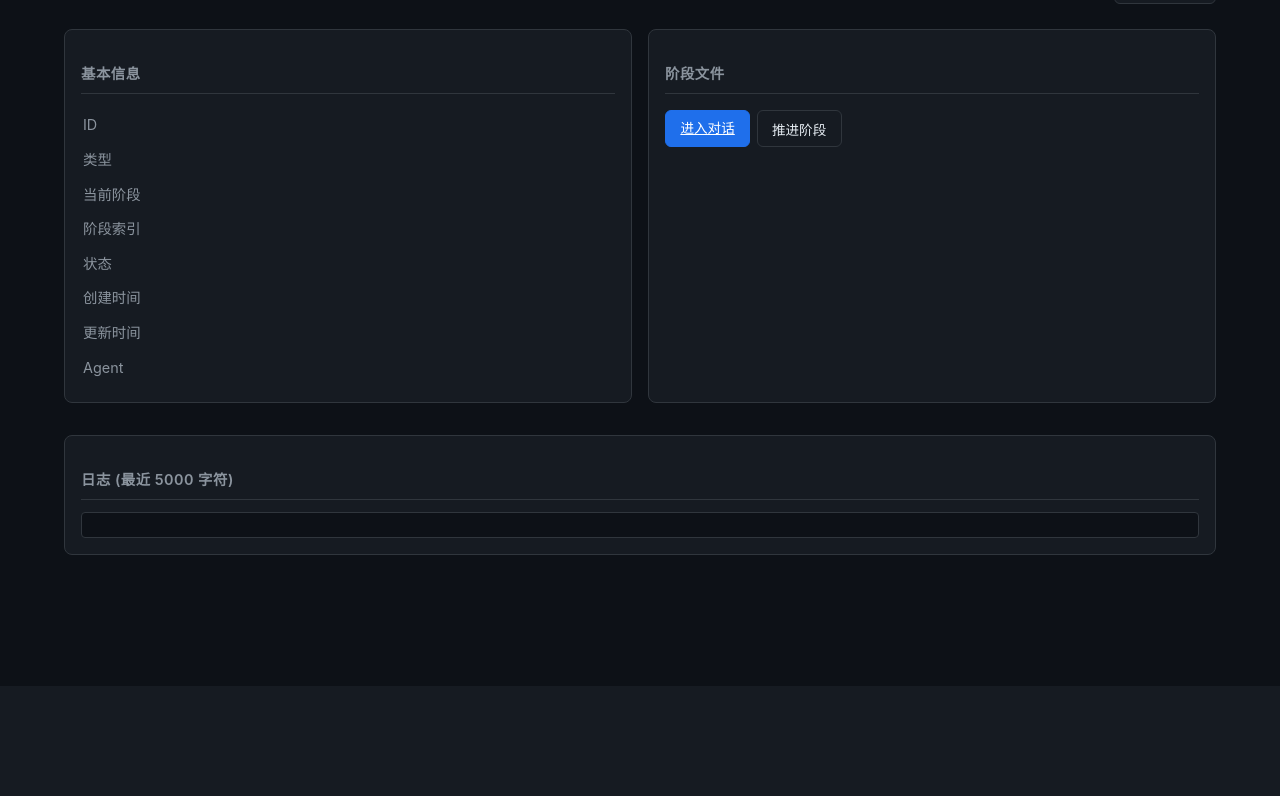
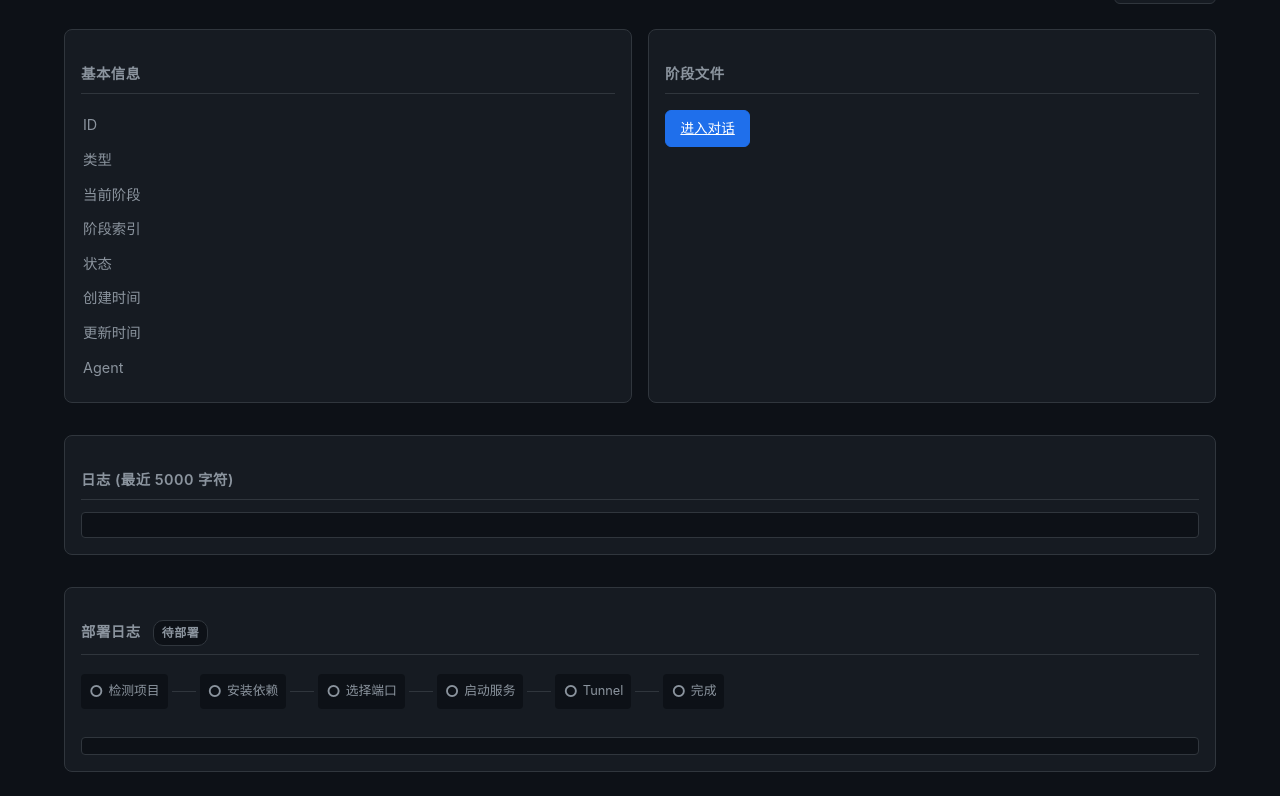
Before and after one commit to yuefengwang/harness-flow, a FastAPI app: template sw_lib/web/templates/detail.html in a window 1280 px wide. Shown: the part 114-910 px from the top of the page. Before the commit the page ends 669 px from the top, so only its background shows below. Run offline with FastAPI, Linux system fonts and the light colour scheme; the template is opened without the code that fills it, so the values that code supplies are empty.

```diff
--- a/sw_lib/cli/main.py
+++ b/sw_lib/cli/main.py
@@ -85,6 +85,7 @@ def main():
     p_deploy.add_argument("--name", help="任务名称 (默认从 .sw-context 检测)")
     p_deploy.add_argument("--port", type=int, default=8000, help="首选端口 (默认 8000)")
     p_deploy.add_argument("--no-tunnel", action="store_true", help="跳过 Cloudflare Tunnel")
+    p_deploy.add_argument("--agent", help="指定 Agent 类型/角色 (如 opencode, gemini)")
 
     # dashboard
     p_dash = subparsers.add_parser("dashboard", help="启动 Web Dashboard")
--- a/sw_lib/ui/tui.py
+++ b/sw_lib/ui/tui.py
@@ -83,6 +83,23 @@ _OPTION_LINE_PATTERN = re.compile(
     r'^\s*(\d+|[A-Z])[.、)\uff09\u3001：:]\s+',
     re.UNICODE
 )
+
+# 描述性步骤特征：如果选项文本包含以下信号，说明这不是选项而是编号步骤
+_STEP_SIGNAL_PATTERNS = [
+    r'→',                          # flow arrow (最可靠信号)
+    r'`[^`]+`',                    # backtick code
+    r'\b(?:pip|npm|git|curl|docker|mvn|yarn|npx)\b',  # CLI commands
+    r'\b(?:install|deploy|build|configure|scan|detect|compile|run)\b', # build/exec verbs
+    r'\b(?:localhost|http[s]?://)', # URLs
+    r'\b(?:ModuleNotFoundError|ImportError|PermissionError)\b',  # error names
+]
+
+def _looks_like_step(text: str) -> bool:
+    """检查文本是否像描述性步骤而非选项标签"""
+    for pat in _STEP_SIGNAL_PATTERNS:
+        if re.search(pat, text, re.IGNORECASE):
+            return True
+    return False
 
 def _has_question_context(messages) -> bool:
     """检查消息块中是否包含提问信号（问号或选择类关键词）。
@@ -198,6 +215,12 @@ def extract_options(lines: List[Tuple[str, str]], max_age: int = 20) -> List[Tup
                     break
     # 恢复为正向顺序（从上到下）
     options_reversed.reverse()
+
+    # 选项内容过滤器：排除看起来像"描述性步骤"的编号行
+    # 如果任何选项文本包含 → 箭头或 CLI 命令等步骤特征，则判定为描述性步骤
+    if options_reversed and any(_looks_like_step(text) for _, text in options_reversed):
+        return []
+
     return options_reversed
 
 
--- a/sw_lib/web/engine_manager.py
+++ b/sw_lib/web/engine_manager.py
@@ -43,7 +43,7 @@ class WebEngineSession:
 
     def _web_add_log(self, source: str, msg: str):
         self._push_event({"type": "log", "source": source, "msg": msg, "ts": now()})
-        sw_log(self.task_name, f"[web] {source}: {msg[:200]}", source)
+        sw_log(self.task_name, f"[web] {source}: {msg[:1000]}", source)
 
     def _web_is_running(self) -> bool:
         return self._alive
--- a/sw_lib/web/routes/tasks.py
+++ b/sw_lib/web/routes/tasks.py
@@ -13,8 +13,10 @@ from fastapi.templating import Jinja2Templates
 
 from ...core.service import _service, TaskError
 from ...core.config import STAGES, STAGE_NAMES, TASKS
-from ...core.deploy import run_deploy_agent
+from ...core.deploy_orchestrator import DeployOrchestrator
 import threading
+import json
+import asyncio
 from ..cloudflared import stop_tunnel as stop_cloudflared_tunnel
 
 router = APIRouter()
@@ -150,12 +152,88 @@ async def task_deploy(name: str):
         return HTMLResponse(f"<div class='error'>{e}</div>", status_code=400)
 
     target_dir = st.get("target_dir", "")
-    threading.Thread(
-        target=run_deploy_agent,
-        args=(name, target_dir),
-        daemon=True,
-    ).start()
+
+    def _run_deploy():
+        orchestrator = DeployOrchestrator(
+            name=name,
+            target_dir=target_dir,
+            log_callback=lambda msg: None,
+        )
+        orchestrator.run()
+
+    threading.Thread(target=_run_deploy, daemon=True).start()
     return HTMLResponse(content=_task_table_html())
+
+
+@router.get("/tasks/{name}/deploy/sse")
+async def task_deploy_sse(name: str, request: Request):
+    """SSE 端点：实时推送部署日志（JSON 格式事件）"""
+    from fastapi.responses import StreamingResponse
+
+    deploy_log = TASKS / name / ".deploy_log"
+
+    async def event_generator():
+        last_size = 0
+        if deploy_log.exists():
+            last_size = deploy_log.stat().st_size
+            # 发送初始内容
+            content = deploy_log.read_text(encoding="utf-8")
+            if content:
+                for line in content.splitlines():
+                    yield f"data: {json.dumps({'type': 'log', 'text': line})}\n\n"
+
+        # 轮询新内容直到部署完成
+        while True:
+            if await request.is_disconnected():
+                break
+            try:
+                if deploy_log.exists():
+                    current_size = deploy_log.stat().st_size
+                    if current_size > last_size:
+                        with open(deploy_log, "r") as f:
+                            f.seek(last_size)
+                            new_data = f.read()
+                            if new_data:
+                                for line in new_data.splitlines():
+                                    yield f"data: {json.dumps({'type': 'log', 'text': line})}\n\n"
+                            last_size = f.tell()
+
+                # 检查部署是否完成
+                st = _service.get_task_state(name)
+                ds = st.get("deploy_status", "")
+                if ds in ("deployed", "deploy_failed"):
+                    url = st.get("deploy_url", "")
+                    yield f"data: {json.dumps({'type': 'done', 'status': ds, 'url': url})}\n\n"
+                    break
+            except Exception:
+                pass
+            await asyncio.sleep(0.5)
+
+    return StreamingResponse(
+        event_generator(),
+        media_type="text/event-stream",
+        headers={
+            "Cache-Control": "no-cache",
+            "Connection": "keep-alive",
+            "X-Accel-Buffering": "no",
+        },
+    )
+
+
+@router.get("/tasks/{name}/deploy/status")
+async def task_deploy_status(name: str):
+    """返回当前部署状态"""
+    try:
+        st = _service.get_task_state(name)
+    except TaskError:
+        return HTMLResponse("任务不存在", status_code=404)
+
+    return {
+        "status": st.get("deploy_status", "idle"),
+        "url": st.get("deploy_url", ""),
+        "step": st.get("deploy_step", ""),
+        "task_name": name,
+    }
 
 
 def _task_table_html() -> str:
@@ -189,8 +267,6 @@ def _task_table_html() -> str:
                 elif ds == "deploy_failed":
                     actions_html += '<span class="status-failed">部署失败</span> '
                     actions_html += f'<button class="btn-success" hx-post="/tasks/{t["id"]}/deploy" hx-target="#task-list" hx-swap="outerHTML">重试</button>'
-            else:
-                actions_html += f'<button hx-post="/tasks/{t["id"]}/advance" hx-target="#task-list" hx-swap="outerHTML">推进</button>'
             actions_html += f'<button class="danger" hx-post="/tasks/{t["id"]}/remove" hx-target="#task-list" hx-swap="outerHTML" hx-confirm="确认移除任务 {t["id"]}?">删除</button>'
             actions_html += '</td>'
             lines.append(
--- a/sw_lib/web/static/css/dashboard.css
+++ b/sw_lib/web/static/css/dashboard.css
@@ -653,3 +653,104 @@ h3 {
     background: #2ea043;
     opacity: 0.95;
 }
+
+/* ── Deploy Step Indicators ── */
+.deploy-steps {
+    display: flex;
+    align-items: center;
+    gap: 0;
+    margin-bottom: 1rem;
+    padding: 0.75rem 0;
+    overflow-x: auto;
+}
+
+.step-item {
+    display: flex;
+    align-items: center;
+    gap: 0.3rem;
+    font-size: 0.8rem;
+    white-space: nowrap;
+    padding: 0.3rem 0.5rem;
+    border-radius: 4px;
+    background: var(--bg);
+}
+
+.step-item.step-pending {
+    color: var(--text-dim);
+}
+
+.step-item.step-active,
+.step-item.step-进行中 {
+    color: var(--warning);
+    background: rgba(210, 153, 34, 0.1);
+}
+
+.step-item.step-完成,
+.step-item.step-done {
+    color: var(--success);
+    background: rgba(63, 185, 80, 0.1);
+}
+
+.step-icon {
+    font-size: 1rem;
+    font-weight: bold;
+}
+
+.step-connector {
+    width: 1.5rem;
+    height: 1px;
+    background: var(--border);
+    margin: 0 0.25rem;
+    flex-shrink: 0;
+}
+
+.deploy-log-container {
+    background: var(--bg);
+    border: 1px solid var(--border);
+    border-radius: 4px;
+    padding: 0.5rem;
+    max-height: 400px;
+    overflow-y: auto;
+    font-family: "SF Mono", Monaco, "Cascadia Code", monospace;
+    font-size: 0.78rem;
+    line-height: 1.5;
+}
+
+.deploy-log-line {
+    padding: 1px 0;
+    word-break: break-all;
+}
+
+.deploy-log-time {
+    color: #484f58;
+    margin-right: 0.5rem;
+}
+
+.badge {
+    display: inline-block;
+    padding: 0.15rem 0.5rem;
+    border-radius: 10px;
+    font-size: 0.75rem;
+    font-weight: 600;
+    margin-left: 0.5rem;
+}
+
+.badge-idle {
+    background: var(--bg);
+    color: var(--text-dim);
+    border: 1px solid var(--border);
+}
+
+.badge-success {
+    background: rgba(63, 185, 80, 0.2);
+    color: var(--success);
+}
+
+.badge-error {
+    background: rgba(248, 81, 73, 0.2);
+    color: var(--danger);
+}
+
+.hidden {
+    display: none !important;
+}
--- a/sw_lib/web/templates/detail.html
+++ b/sw_lib/web/templates/detail.html
@@ -46,10 +46,6 @@
         </ul>
         <div class="actions">
             <a href="/tasks/{{ task.id }}/console" class="btn btn-primary">进入对话</a>
-            <button class="btn"
-                    hx-post="/tasks/{{ task.id }}/advance"
-                    hx-target="#advance-result"
-                    hx-swap="innerHTML">推进阶段</button>
         </div>
         <div id="advance-result"></div>
     </div>
@@ -60,18 +56,69 @@
     <pre class="log-viewer">{{ log_content }}</pre>
 </div>
 
-{% if deploy_log %}
+<!-- 部署日志（实时 SSE 驱动） -->
 <div class="detail-card deploy-section">
-    <h3>部署日志</h3>
-    {% if deploy_url %}
-    <p><strong>服务地址：</strong><a href="{{ deploy_url }}" target="_blank">{{ deploy_url }}</a></p>
-    {% endif %}
-    <pre class="log-viewer">{{ deploy_log }}</pre>
+    <h3>
+        部署日志
+        <span id="deploy-status-badge" class="badge badge-idle">
+            {{ task.deploy_status if task.get('deploy_status') and task.deploy_status != 'idle' else '待部署' }}
+        </span>
+    </h3>
+
+    <!-- 部署成功横幅 -->
+    <div id="deploy-success-banner" class="deploy-access {% if not deploy_url %}hidden{% endif %}">
+        <div class="deploy-access-inner">
+            <span class="deploy-access-label">✓ 已部署</span>
+            <a href="{{ deploy_url or '#' }}" target="_blank" class="btn btn-success btn-lg deploy-url-link">
+                {{ deploy_url or '打开应用' }} ↗
+            </a>
+        </div>
+    </div>
+
+    <!-- 部署步骤指示器 -->
+    <div class="deploy-steps">
+        <div id="step-detect" class="step-item step-pending">
+            <span class="step-icon">○</span>
+            <span class="step-label">检测项目</span>
+        </div>
+        <div class="step-connector"></div>
+        <div id="step-deps" class="step-item step-pending">
+            <span class="step-icon">○</span>
+            <span class="step-label">安装依赖</span>
+        </div>
+        <div class="step-connector"></div>
+        <div id="step-port" class="step-item step-pending">
+            <span class="step-icon">○</span>
+            <span class="step-label">选择端口</span>
+        </div>
+        <div class="step-connector"></div>
+        <div id="step-start" class="step-item step-pending">
+            <span class="step-icon">○</span>
+            <span class="step-label">启动服务</span>
+        </div>
+        <div class="step-connector"></div>
+        <div id="step-tunnel" class="step-item step-pending">
+            <span class="step-icon">○</span>
+            <span class="step-label">Tunnel</span>
+        </div>
+        <div class="step-connector"></div>
+        <div id="step-done" class="step-item step-pending">
+            <span class="step-icon">○</span>
+            <span class="step-label">完成</span>
+        </div>
+    </div>
+
+    <!-- 部署日志内容 -->
+    <div class="deploy-log-container">
+        <div id="deploy-log-content"></div>
+    </div>
+
+    <input type="hidden" id="deploy-task-name" value="{{ task.id }}">
 </div>
-{% endif %}
 {% endblock %}
 
 {% block extra_scripts %}
+<script src="/static/js/deploy.js"></script>
 <script>
 (function() {
     var logViewer = document.querySelector('.log-viewer');
@@ -81,8 +128,8 @@
     var lastLineCount = 0;
     var logBuffer = '';
     var firstFetch = true;
-    var MAX_BUF = 10000;   // max accumulated chars before trim
-    var KEEP = 5000;       // keep this many after trim
+    var MAX_BUF = 10000;
+    var KEEP = 5000;
 
     function refreshLog() {
         var prevScrollTop = logViewer.scrollTop;
@@ -94,7 +141,6 @@
                 if (data.lines && data.lines.length > 0) {
                     var newRaw = data.lines.map(function(l) { return l.raw || ''; }).join('\n');
                     if (firstFetch) {
-                        // First fetch replaces potentially-truncated server content
                         logBuffer = newRaw;
                     } else {
                         logBuffer += (logBuffer ? '\n' : '') + newRaw;
```
Also changed, not shown: hooks/01-brainstorming.md (+2 -1 lines), hooks/02-planning.md (+4 -0 lines), hooks/03-coding.md (+4 -0 lines), sw_lib/agents/opencode.py (+6 -3 lines), sw_lib/cli/commands.py (+13 -36 lines), sw_lib/core/config.py (+25 -0 lines), sw_lib/core/engine.py (+11 -3 lines), sw_lib/tools/toolbox.py (+28 -7 lines), tests/unit/ui/test_tui_utils.py (+18 -0 lines), tests/unit/web/test_console_api.py (+1 -1 lines).
